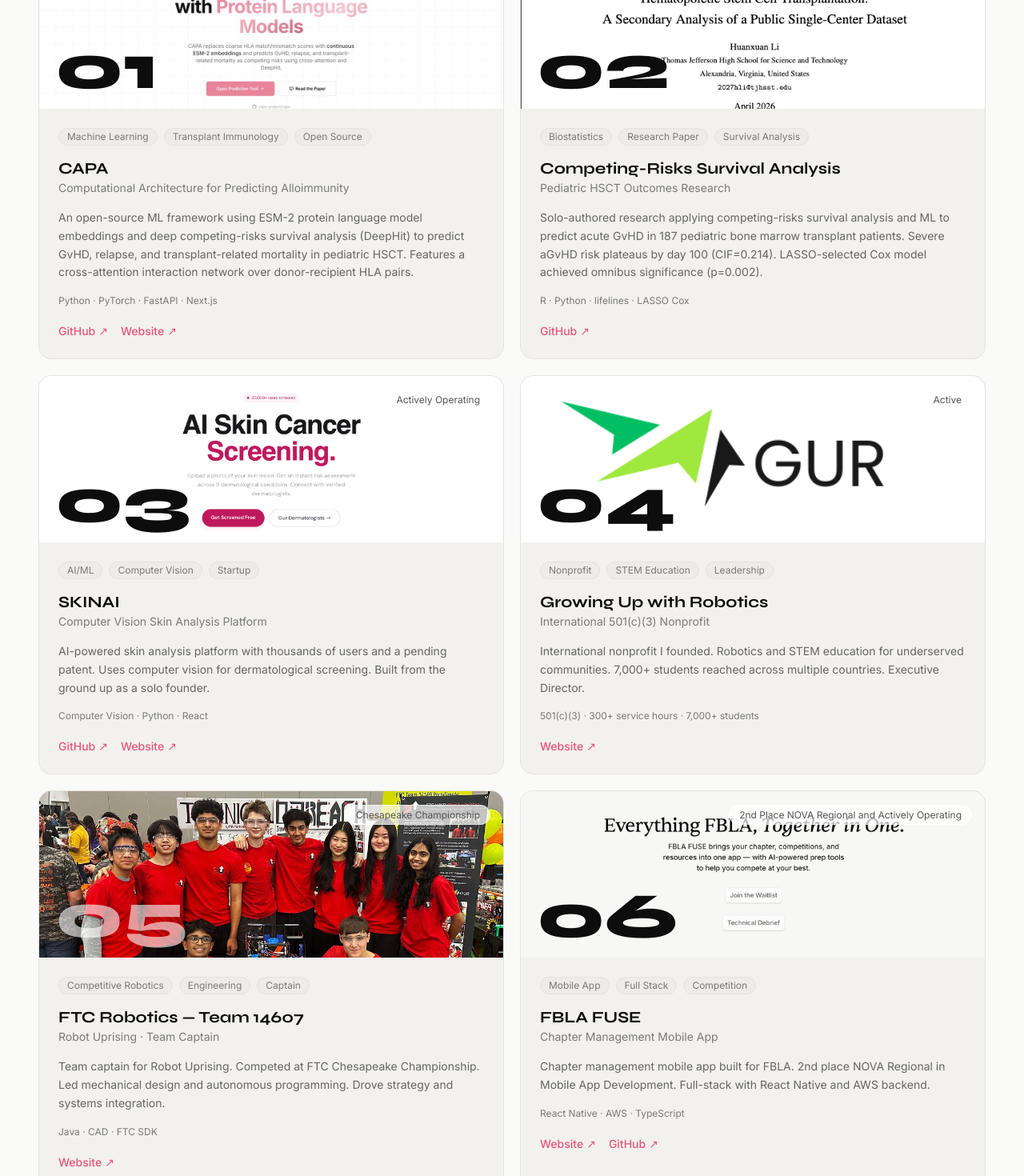
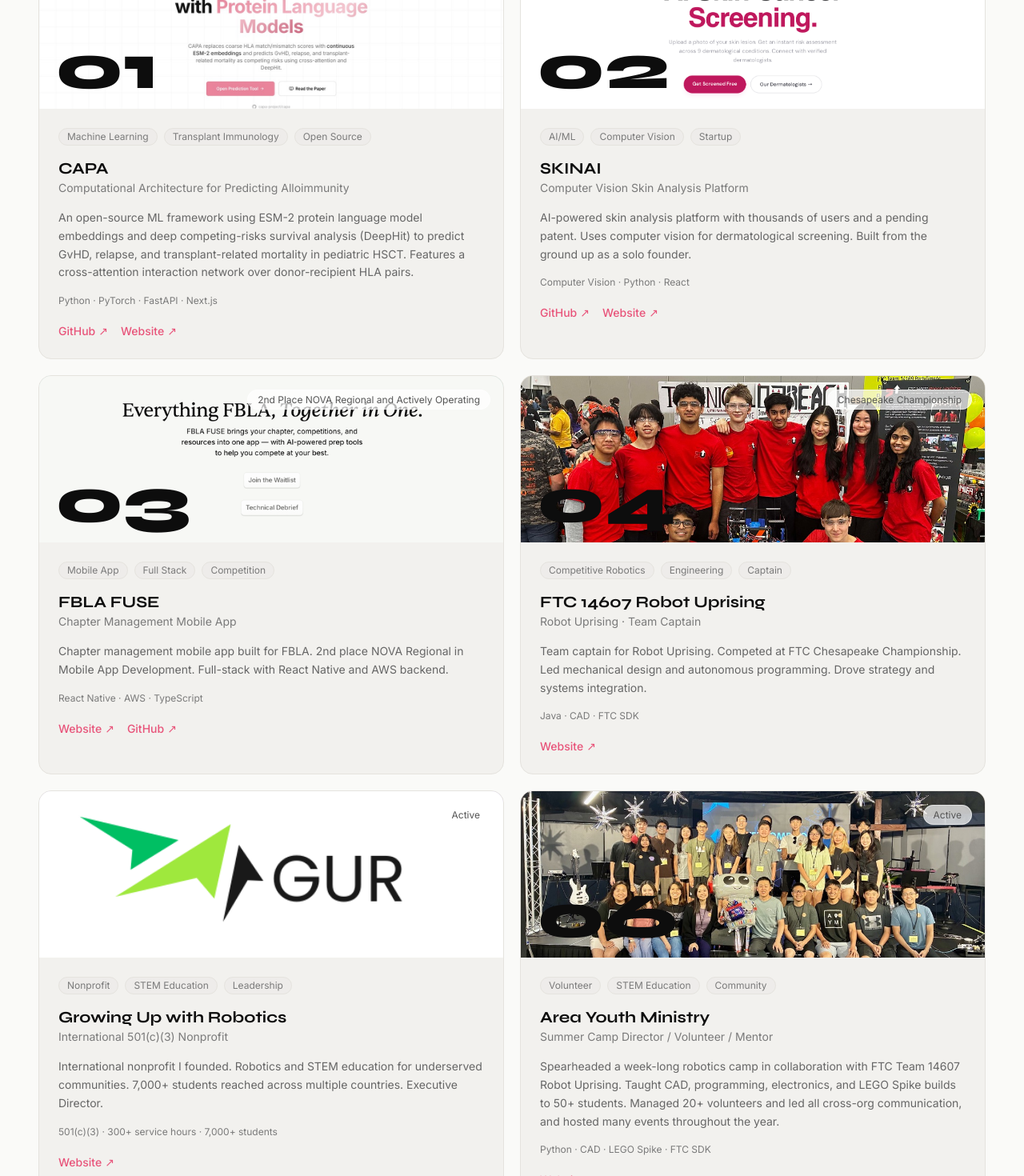
Before and after one commit to sh4wn27/sh4wn, a Next.js app: page / in a window 1280 px wide. Shown: the part 1480-2950 px from the top of the page at 80% size. Built offline with nearby package versions, Linux system fonts and the light colour scheme.

Commit message:
projects update

```diff
--- a/components/Projects.tsx
+++ b/components/Projects.tsx
@@ -23,19 +23,6 @@
   },
   {
     number: "02",
-    title: "Competing-Risks Survival Analysis",
-    subtitle: "Pediatric HSCT Outcomes Research",
-    tags: ["Biostatistics", "Research Paper", "Survival Analysis"],
-    description:
-      "Solo-authored research applying competing-risks survival analysis and ML to predict acute GvHD in 187 pediatric bone marrow transplant patients. Severe aGvHD risk plateaus by day 100 (CIF=0.214). LASSO-selected Cox model achieved omnibus significance (p=0.002).",
-    stack: "R · Python · lifelines · LASSO Cox",
-    status: "Preparing for arXiv",
-    links: [{ label: "GitHub", href: "https://github.com/sh4wn27/heta" }],
-    gradient: "from-[#d5ead5] via-[#c0dcc0] to-[#a0cca0]",
-    image: "/images/02.jpg",
-  },
-  {
-    number: "03",
     title: "SKINAI",
     subtitle: "Computer Vision Skin Analysis Platform",
     tags: ["AI/ML", "Computer Vision", "Startup"],
@@ -44,41 +31,14 @@
     stack: "Computer Vision · Python · React",
     status: "Actively Operating",
     links: [
-        { label: "GitHub", href: "https://github.com/sh4wn27/skinai" },
-        { label: "Website", href: "https://skinai-silk.vercel.app/" },
-      ],
+      { label: "GitHub", href: "https://github.com/sh4wn27/skinai" },
+      { label: "Website", href: "https://skinai-silk.vercel.app/" },
+    ],
     gradient: "from-[#dce8f5] via-[#c8daf0] to-[#a8c4e8]",
     image: "/images/03.jpg",
   },
   {
-    number: "04",
-    title: "Growing Up with Robotics",
-    subtitle: "International 501(c)(3) Nonprofit",
-    tags: ["Nonprofit", "STEM Education", "Leadership"],
-    description:
-      "International nonprofit I founded. Robotics and STEM education for underserved communities. 7,000+ students reached across multiple countries. Executive Director.",
-    stack: "501(c)(3) · 300+ service hours · 7,000+ students",
-    status: "Active",
-    links: [{ label: "Website", href: "https://growingupwithrobotics.org" }],
-    gradient: "from-[#e0d8f0] via-[#d0c8e8] to-[#b8a8d8]",
-    image: "/images/04.jpg",
-  },
-  {
-    number: "05",
-    title: "FTC Robotics — Team 14607",
-    subtitle: "Robot Uprising · Team Captain",
-    tags: ["Competitive Robotics", "Engineering", "Captain"],
-    description:
-      "Team captain for Robot Uprising. Competed at FTC Chesapeake Championship. Led mechanical design and autonomous programming. Drove strategy and systems integration.",
-    stack: "Java · CAD · FTC SDK",
-    status: "Chesapeake Championship",
-    links: [{ label: "Website", href: "https://www.robotuprising.org/" }],
-    gradient: "from-[#f0ead5] via-[#e8e0c0] to-[#d8d0a0]",
-    image: "/images/05.jpg",
-    imagePosition: "object-[center_25%]",
-  },
-  {
-    number: "06",
+    number: "03",
     title: "FBLA FUSE",
     subtitle: "Chapter Management Mobile App",
     tags: ["Mobile App", "Full Stack", "Competition"],
@@ -92,6 +52,46 @@
     ],
     gradient: "from-[#d8ecea] via-[#c0e0dc] to-[#a0d0cc]",
     image: "/images/06.jpg",
+  },
+  {
+    number: "04",
+    title: "FTC 14607 Robot Uprising",
+    subtitle: "Robot Uprising · Team Captain",
+    tags: ["Competitive Robotics", "Engineering", "Captain"],
+    description:
+      "Team captain for Robot Uprising. Competed at FTC Chesapeake Championship. Led mechanical design and autonomous programming. Drove strategy and systems integration.",
+    stack: "Java · CAD · FTC SDK",
+    status: "Chesapeake Championship",
+    links: [{ label: "Website", href: "https://www.robotuprising.org/" }],
+    gradient: "from-[#f0ead5] via-[#e8e0c0] to-[#d8d0a0]",
+    image: "/images/05.jpg",
+    imagePosition: "object-[center_25%]",
+  },
+  {
+    number: "05",
+    title: "Growing Up with Robotics",
+    subtitle: "International 501(c)(3) Nonprofit",
+    tags: ["Nonprofit", "STEM Education", "Leadership"],
+    description:
+      "International nonprofit I founded. Robotics and STEM education for underserved communities. 7,000+ students reached across multiple countries. Executive Director.",
+    stack: "501(c)(3) · 300+ service hours · 7,000+ students",
+    status: "Active",
+    links: [{ label: "Website", href: "https://growingupwithrobotics.org" }],
+    gradient: "from-[#e0d8f0] via-[#d0c8e8] to-[#b8a8d8]",
+    image: "/images/04.jpg",
+  },
+  {
+    number: "06",
+    title: "Area Youth Ministry",
+    subtitle: "Summer Camp Director / Volunteer / Mentor",
+    tags: ["Volunteer", "STEM Education", "Community"],
+    description:
+      "Spearheaded a week-long robotics camp in collaboration with FTC Team 14607 Robot Uprising. Taught CAD, programming, electronics, and LEGO Spike builds to 50+ students. Managed 20+ volunteers and led all cross-org communication, and hosted many events throughout the year.",
+    stack: "Python · CAD · LEGO Spike · FTC SDK",
+    status: "Active",
+    links: [{ label: "Website", href: "https://www.areayouth.org/" }],
+    gradient: "from-[#f5e8dc] via-[#f0d8c0] to-[#e8c4a0]",
+    image: "/images/07.jpg",
   },
 ];
 
@@ -198,11 +198,11 @@
         <div>
           <p className="text-xs font-sans text-accent tracking-widest uppercase mb-3 font-medium">Selected Work</p>
           <h2 className="font-display font-extrabold text-[clamp(2.5rem,6vw,5rem)] leading-[0.95] tracking-tighter text-foreground">
-            Projects &<br />Research
+            Projects &<br />Services
           </h2>
         </div>
         <p className="font-sans text-sm text-muted max-w-xs leading-relaxed">
-          Six projects across ML research, computer vision, nonprofits, and competitive engineering.
+          Six projects and services across ML, computer vision, competitive robotics, and community outreach.
         </p>
       </motion.div>
 
```
Also changed, not shown: public/images/07.jpg (added).
